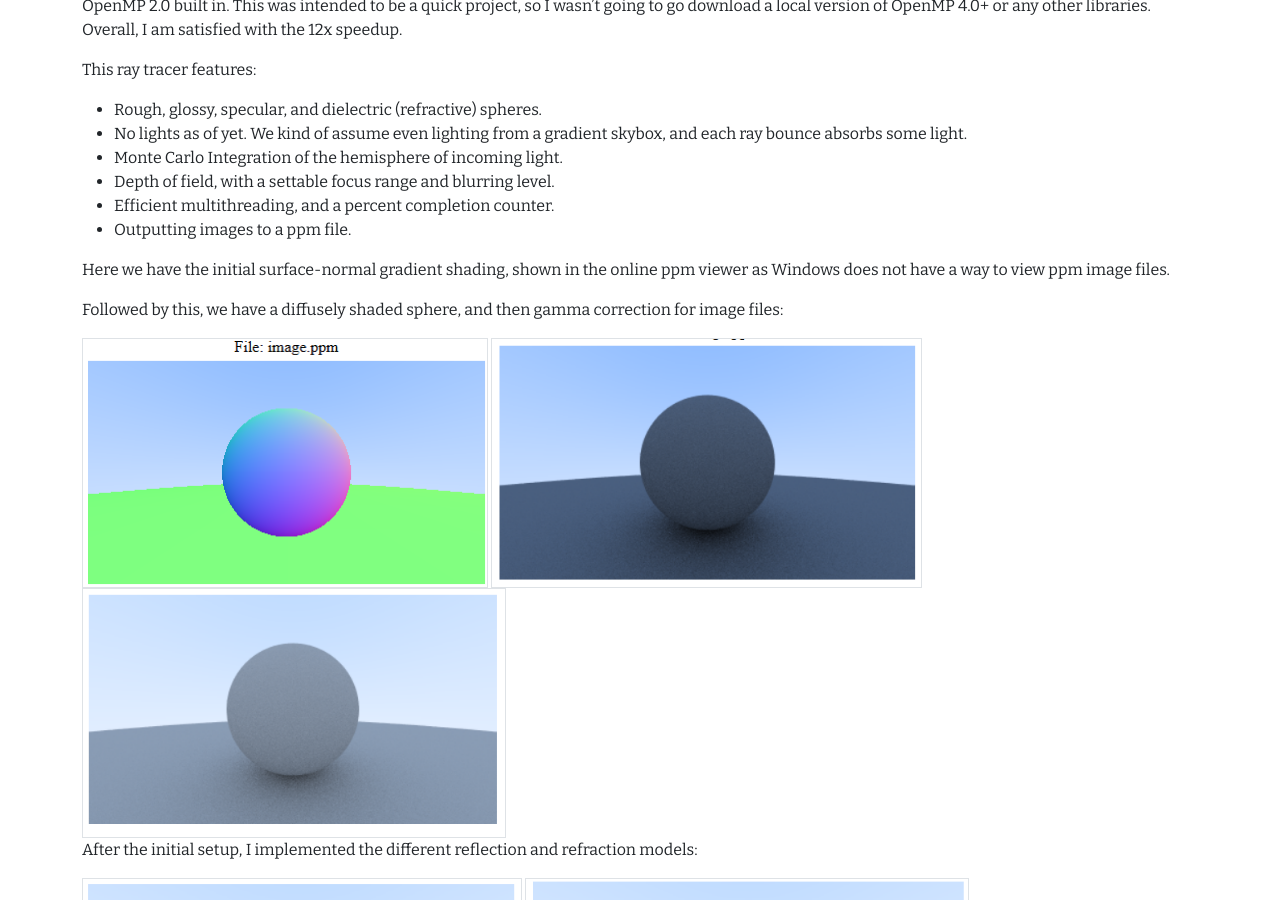
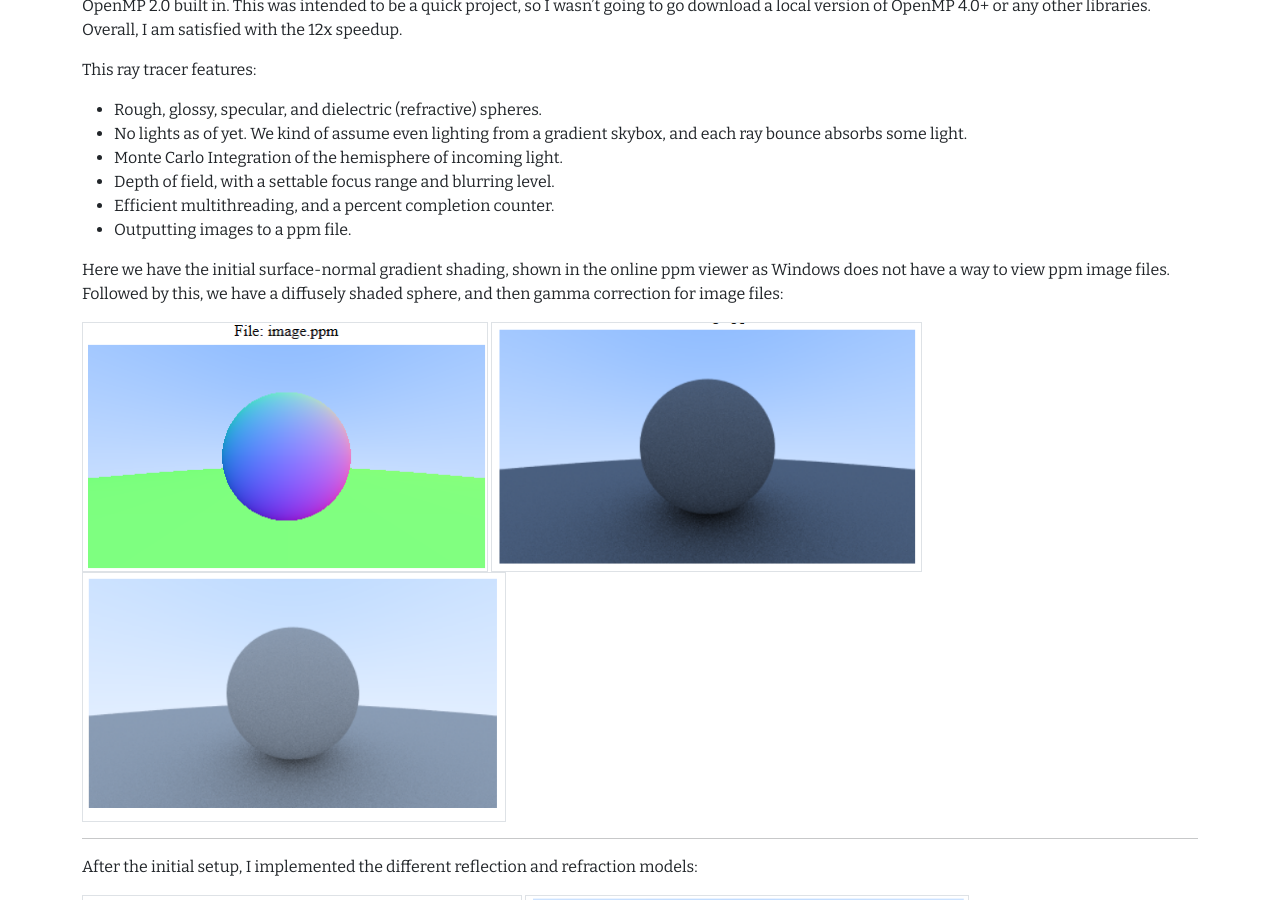
Before and after one commit to kylebueche/kylebueche.github.io, a Jekyll site: the page built from projects/ray-tracer-cpp.md, in a window 1280 px wide and 900 px high, scrolled down 839 px. Built offline with Jekyll 4.4.1, drawn with Linux system fonts in a browser that asks for light colours.

Commit message:
Update ray-tracer-cpp.md

```diff
--- a/projects/ray-tracer-cpp.md
+++ b/projects/ray-tracer-cpp.md
@@ -39,10 +39,7 @@
 - Outputting images to a ppm file.
 
 
-Here we have the initial surface-normal gradient shading, shown in the online ppm viewer as Windows does not have a way to view ppm image files.
-
-
-Followed by this, we have a diffusely shaded sphere, and then gamma correction for image files:
+Here we have the initial surface-normal gradient shading, shown in the online ppm viewer as Windows does not have a way to view ppm image files. Followed by this, we have a diffusely shaded sphere, and then gamma correction for image files:
 
 <div>
   <span>
@@ -56,6 +53,7 @@
   </span>
 </div>
 
+* * *
 
 After the initial setup, I implemented the different reflection and refraction models:
 
@@ -68,6 +66,7 @@
   </span>
 </div>
 
+* * *
 
 And we can specify if we want reflection to be specular or glossy:
 
@@ -80,6 +79,7 @@
   </span>
 </div>
 
+* * *
 
 We can then use 2 refracting spheres to simulate a bubble, and even up the resolution and samples a little to get a nicer output:
 
@@ -92,6 +92,7 @@
   </span>
 </div>
 
+* * *
 
 Now lets try adjusting our field of view for funzies
 
@@ -107,7 +108,8 @@
   </span>
 </div>
 
+* * *
 
 And finally, let's set our depth of field:
 
-<img class="border" src="../img/ray-tracer-cpp/depth1.png" height="250px" alt="depth of field">
+<img class="border" src="../img/ray-tracer-cpp/depth1.png" height="350px" alt="depth of field">
```
